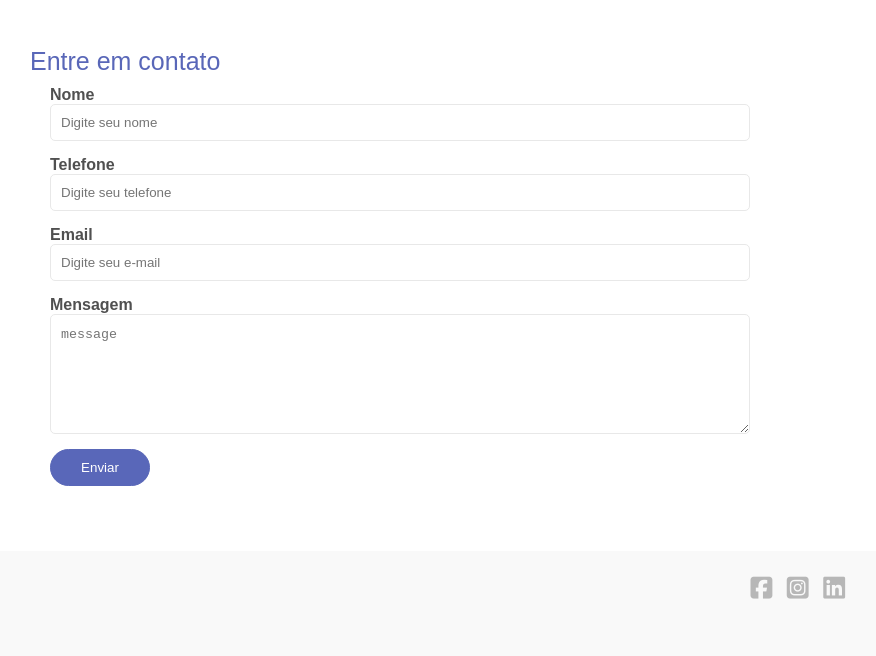
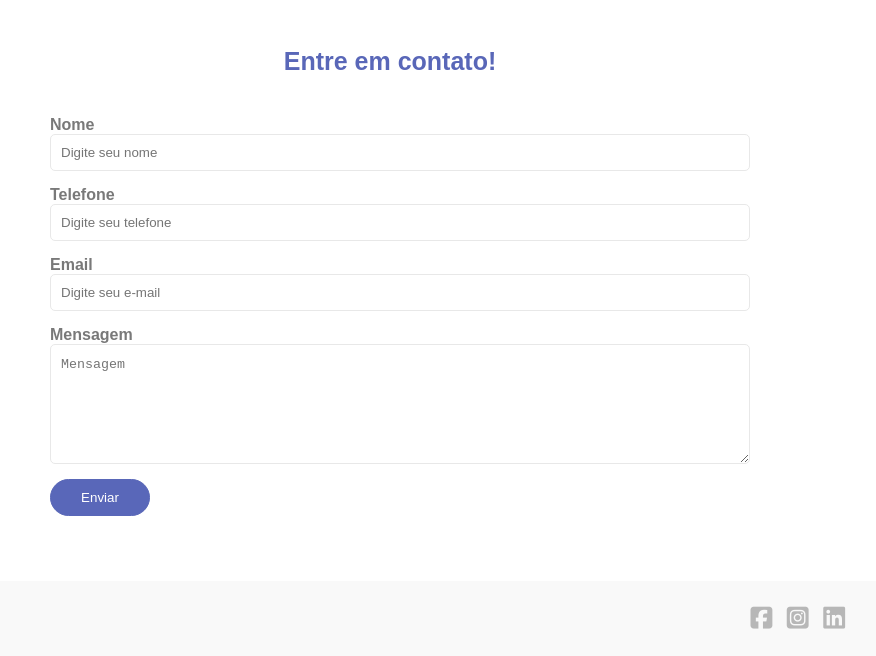
Before and after one commit to isabellassc/webdev, a plain HTML site: page desafio03/index.html in a window 1280 px wide. Shown: the part 699-1355 px from the top of the page, without its empty margins (290-1166 px from the left). Before the commit the page ends 1325 px from the top, so only its background shows below. Drawn offline with Linux system fonts and the light colour scheme.

Commit message:
Ajustes Desafio 03

```diff
--- a/desafio03/index.html
+++ b/desafio03/index.html
@@ -65,7 +65,7 @@
 		<div class="contact-form">
 			<form name="form">
 
-			  <h2>Entre em contato</h2>
+			  <h2>Entre em contato!</h2>
 
 			  <label for="name">Nome</label>
 			  <input type="text" id="nameid" placeholder="Digite seu nome" required="required" name="name" />
@@ -77,7 +77,7 @@
 			  <input type="email" id="emailid" placeholder="Digite seu e-mail" name="email" />
 
 			  <label for="message">Mensagem</label>
-			  <textarea placeholder="message"></textarea>
+			  <textarea placeholder="Mensagem"></textarea>
 
 			  <input type="submit" class="enviar" onclick="Enviar();" value="Enviar" />
 			</form>
--- a/desafio03/javascript.js
+++ b/desafio03/javascript.js
@@ -3,7 +3,7 @@ function Enviar() {
     var name = document.getElementById("nameid");
 
     if (name.value != "") {
-        alert('Obrigado sr(a) ' + name.value + '. Seus dados foram enviados com sucesso!');
+        alert('Obrigada, ' + name.value + '. Sua mensagem foi enviada com sucesso!');
     }
 
 }
--- a/desafio03/style.css
+++ b/desafio03/style.css
@@ -224,6 +224,7 @@ textarea {
 form label {
     margin-left: 20px;
     font-weight: bold;
+    color: #797979;
 }
 
 form {
@@ -233,6 +234,12 @@ form {
 	margin: 0 auto;
 	width: 50%;
     display: grid;
+}
+
+form h2 {
+    text-align: center;
+    font-weight: 600;
+    padding-bottom: 30px;
 }
 
 .contact-form {
```
